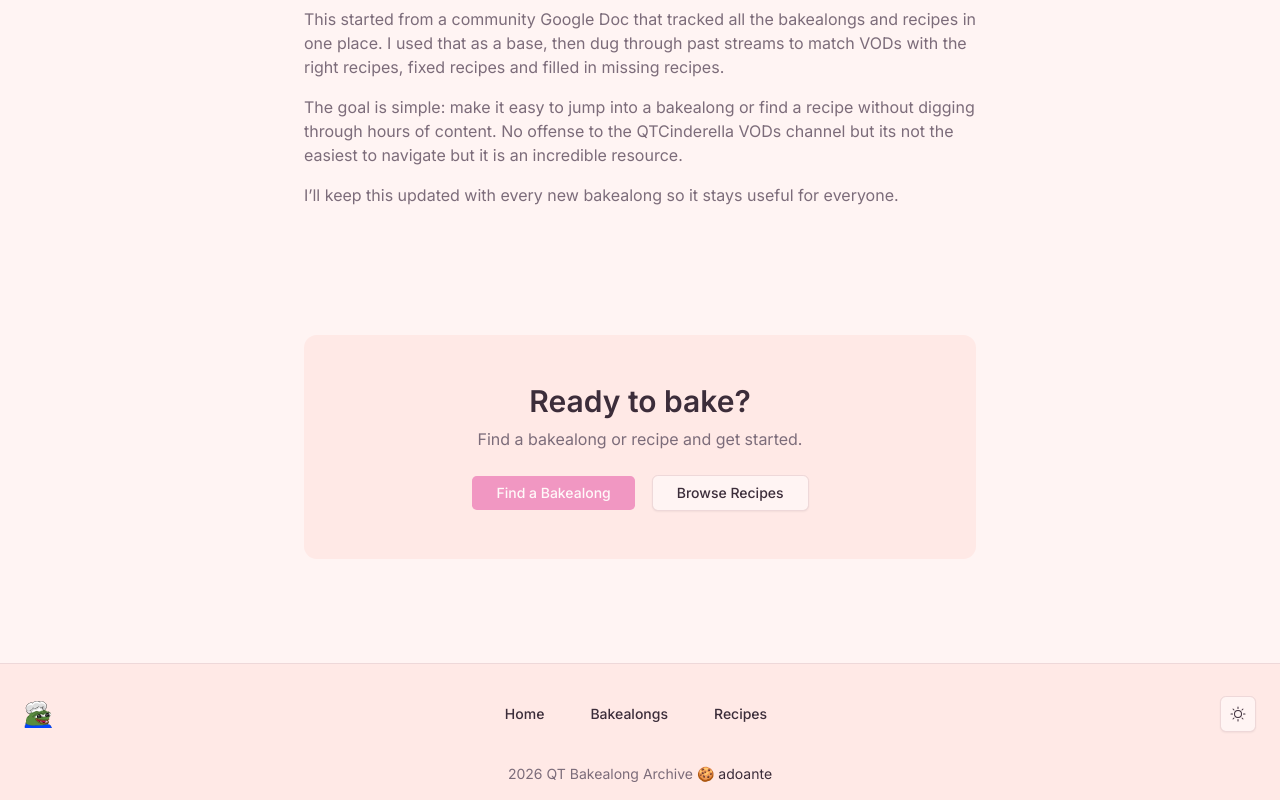
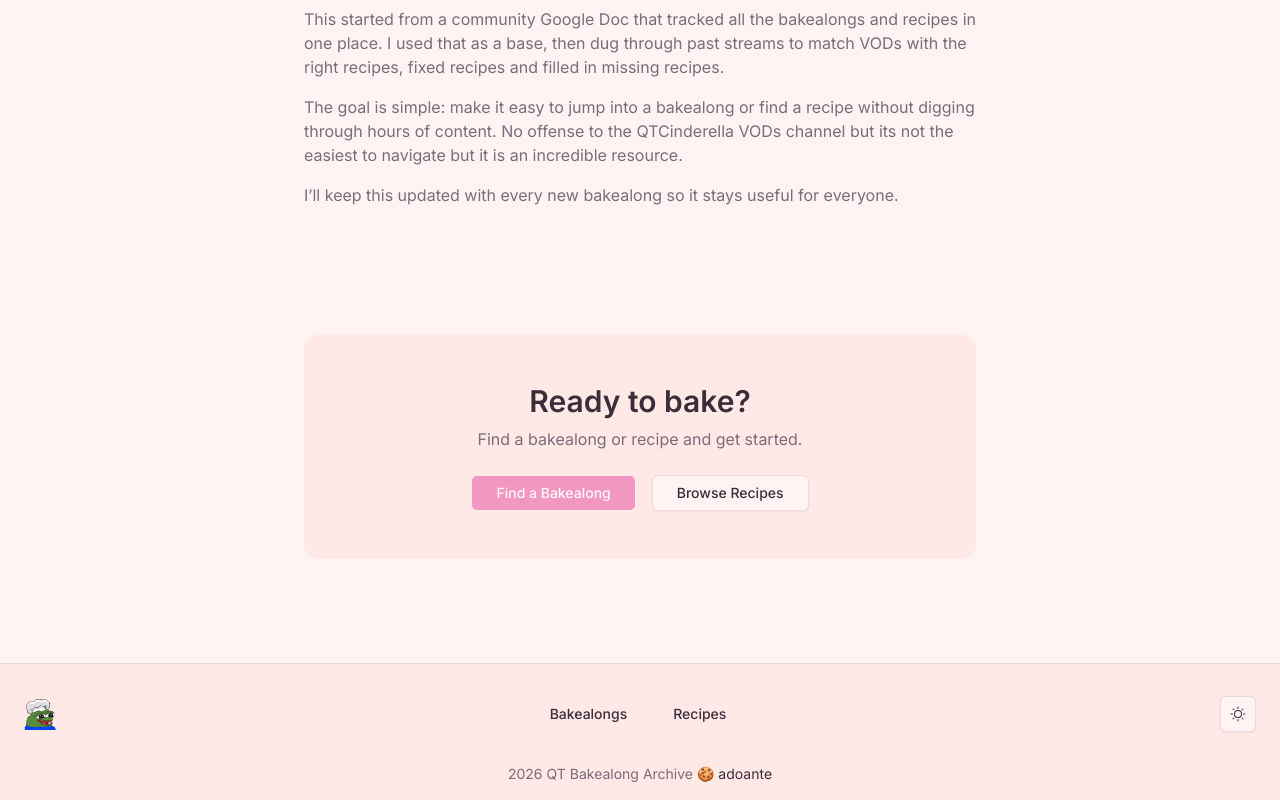
Before and after one commit to adoante/qtbaking, a Next.js app: page / in a window 1280 px wide. Shown: the part 1046-1846 px from the top of the page. Built offline with nearby package versions, Linux system fonts and the light colour scheme.

Commit message:
removed Home link

```diff
--- a/components/DesktopFooter.tsx
+++ b/components/DesktopFooter.tsx
@@ -4,7 +4,6 @@ import Link from 'next/link';
 import { ThemeToggle } from './themeToggle';
 
 const mainNavItems = [
-    ['Home', '/'],
     ['Bakealongs', '/bakealongs'],
     ['Recipes', '/recipes']
 ];
@@ -20,8 +19,8 @@ export default function Footer() {
                         <Image
                             src="/pepoHappyChef.webp"
                             alt="website logo"
-                            width={28}
-                            height={28}
+                            width={32}
+                            height={32}
                         />
                     </Link>
                 </div>
--- a/components/DesktopNav.tsx
+++ b/components/DesktopNav.tsx
@@ -4,7 +4,6 @@ import Link from 'next/link';
 import { ThemeToggle } from './themeToggle';
 
 const mainNavItems = [
-    ['Home', '/'],
     ['Bakealongs', '/bakealongs'],
     ['Recipes', '/recipes']
 ];
@@ -13,7 +12,7 @@ export default function DesktopNav() {
     return (
         <nav className="bg-muted border-b">
             <div className="mx-auto flex max-w-7xl items-center justify-between px-6 py-3">
-                <Link href='/'>
+                <Link href='/' className='shrink-0'>
                     <Image
                         src="/pepoHappyChef.webp"
                         alt="website logo"
```
